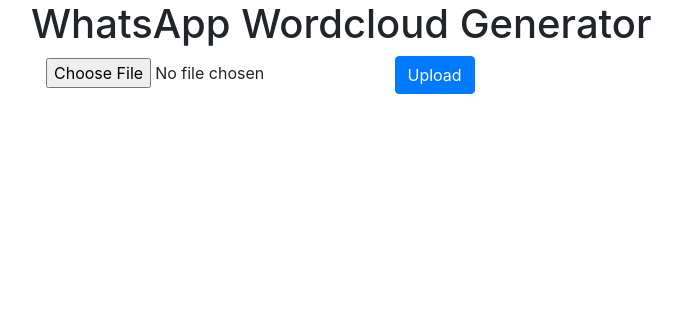
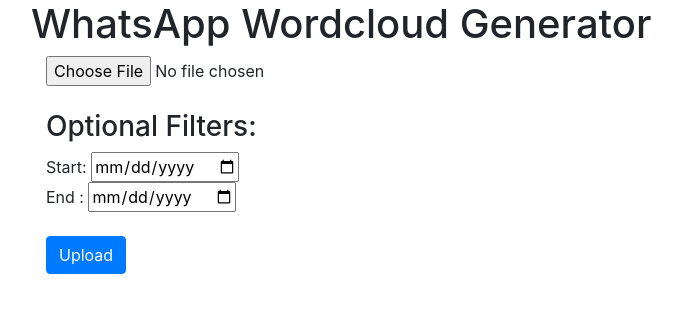
Before and after one commit to deutranium/Wordclouds, a Flask app: page / in a window 1280 px wide. Shown: the part 56-369 px from the top of the page, without its empty margins (54-736 px from the left). Run offline with Flask 2, Linux system fonts and the light colour scheme; some libraries are stand-ins or nearby versions.

Commit message:
Fixed Date error, added working Date range inputs

```diff
--- a/app.py
+++ b/app.py
@@ -1,8 +1,8 @@
 from flask import Flask, render_template, request, g
 from werkzeug.utils import secure_filename
-from pandas_implementation import *
-from df_text import *
-from wordcloud_generator import *
+from PySripts.pandas_implementation import *
+from PySripts.df_text import *
+from PySripts.wordcloud_generator import *
 
 app = Flask(__name__)
 print(1)
@@ -18,37 +18,47 @@
 		f = request.files['file']
 		g = f.read().decode('utf-8')
 		Data_extracted = get_DataFrame(g)
-
+		start_date = request.form.get("start_date")
+		end_date = request.form.get("end_date")
+		if (start_date!='') & (end_date!=''):
+			start_date = pd.to_datetime(start_date, format="%Y-%m-%d")
+			end_date = pd.to_datetime(end_date, format="%Y-%m-%d")
+			if (start_date>end_date):
+				return render_template('index.html', date_error=1)
+			Data_extracted = Data_extracted[ (Data_extracted.Date>=start_date) & (Data_extracted.Date<=end_date) ]
+		elif (start_date!=''):
+			start_date = pd.to_datetime(start_date, format="%Y-%m-%d")
+			print(start_date)
+			Data_extracted = Data_extracted[ (Data_extracted.Date>=start_date) ]
+		elif (end_date!=''):
+			end_date = pd.to_datetime(end_date, format="%Y-%m-%d")
+			Data_extracted = Data_extracted[ Data_extracted.Date<=end_date ]
+		if(len(Data_extracted)==0):
+			return render_template("index.html", no_element_error=1)
 		txt = df_to_text(Data_extracted)
-
 		wc_created = create_wc(txt)
-		start_date = Data_extracted.Date.iloc[0]
-		print(start_date)
-		end_date = Data_extracted.Date.iloc[-1]
-		print(end_date)
-
-		return render_template('index.html', start_date = start_date, end_date = end_date, url ='/static/WordCloud.png')
+		return render_template('index.html', plot=1, url ='/static/WordCloud.png')
 
 
-@app.route('/edited', methods = ['POST'])
-def update_display_wc():
+# @app.route('/edited', methods = ['POST'])
+# def update_display_wc():
 
-	start_date_new = pd.to_datetime(request.form.get("new start_date"))
-	end_date_new = pd.to_datetime(request.form.get("new end_date"))
-	print("Data_extracted: " + Data_extracted)
-	print(start_date_new, ", ", end_date_new, "*"*100)
-	df_new = Data_extracted[ (Data_extracted.Date>=start_date_new) & (Data_extracted.Date<=end_date_new) ]
-	print(df_new.head())
-	return render_template('index.html', start_date=start_date_new, end_date=end_date_new, url='/static/WordCloud.png')
+# 	start_date_new = pd.to_datetime(request.form.get("new start_date"))
+# 	end_date_new = pd.to_datetime(request.form.get("new end_date"))
+# 	print("Data_extracted: " + Data_extracted)
+# 	print(start_date_new, ", ", end_date_new, "*"*100)
+# 	df_new = Data_extracted[ (Data_extracted.Date>=start_date_new) & (Data_extracted.Date<=end_date_new) ]
+# 	print(df_new.head())
+# 	return render_template('index.html', start_date=start_date_new, end_date=end_date_new, url='/static/WordCloud.png')
 
 
 
 @app.after_request
 def add_header(response):
 	"""
-	Add headers to both force latest IE rendering engine or Chrome Frame,
-	and also to cache the rendered page for 10 minutes.
-	"""
+		Add headers to both force latest IE rendering engine or Chrome Frame,
+		and also to cache the rendered page for 10 minutes.
+		"""
 	response.headers['X-UA-Compatible'] = 'IE=Edge,chrome=1'
 	response.headers['Cache-Control'] = 'public, max-age=0'
 	return response
--- a/templates/index.html
+++ b/templates/index.html
@@ -11,7 +11,7 @@
 {% block content %}
 	<h1>{% block title %} WhatsApp Wordcloud Generator {% endblock %}</h1>
 
-	{% if end_date %}
+	{% if plot %}
 
 		<div class="alert alert-success" role="alert">
 			Your file has been uploaded successfully
@@ -36,16 +36,41 @@
 					</form>
 				</div>
 			</form>
-		</div>
+		</div> -->
 
 
 		<script type="text/javascript" src="./static/js/slider.js"></script>
 
 	{% else %}
 		<div class="container">
+			{% if date_error %}
+				<div class="alert alert-warning" role="alert">
+					Start date can not be greater than end date.
+				</div>
+			{% endif %}
+			{% if no_element_error %}
+				<div class="alert alert-warning" role="alert">
+					There are no messages in the selected time period.
+				</div>
+			{% endif %}
+
+
 			<form action = "http://localhost:5000/" method = "POST" enctype = "multipart/form-data">
 				<input type = "file" name = "file" />
+			<br>
+			<br>
+			<h3> Optional Filters: </h3>
+					<div>
+						Start:
+						<form>
+							<input name="start_date" type="date">
+						<br>
+						End :
+							<input name="end_date" type="date" >
+						<br><br>
 						<button type="submit" class="btn btn-primary">Upload</button>
+						</form>
+					</div>
 				</form>
 		</div>
 	<!-- <script type="text/javascript"> console.log("{{ file }}")</script>		 -->
```
Also changed, not shown: other parts of templates/index.html (+1 -1 lines), PySripts/pandas_implementation.py (renamed from pandas_implementation.py, +28 -14 lines), PySripts/wordcloud_generator.py (renamed from wordcloud_generator.py, +0 -15 lines), PySripts/df_text.py (renamed from df_text.py). Lines whose indentation alone changed are shown as unchanged.
